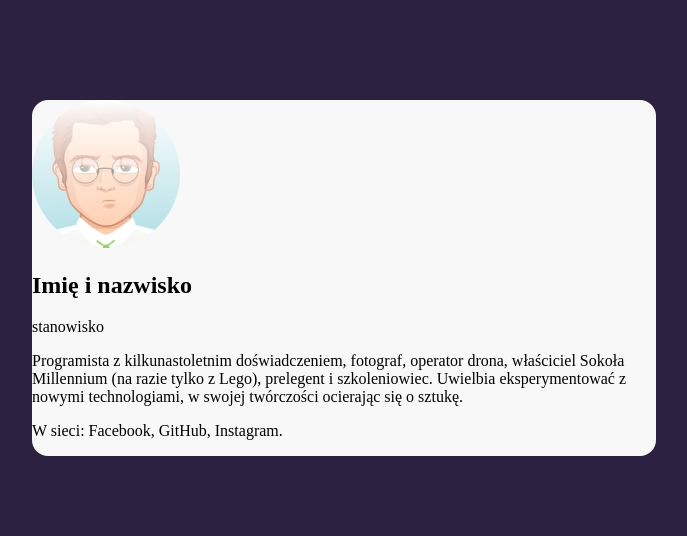
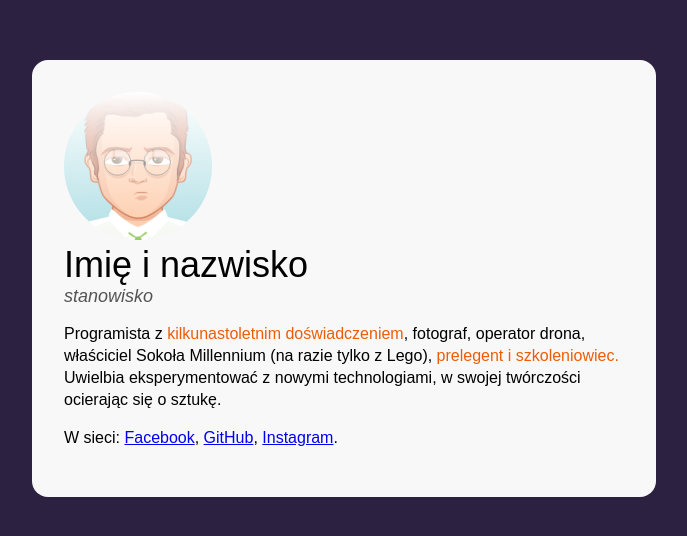
Before and after one commit to KatarzynaKanarszczuk/business-card, a plain HTML site: page index.html in a window 1280 px wide. Shown: the part 130-666 px from the top of the page, without its empty margins (296-983 px from the left). Drawn offline with Linux system fonts and the light colour scheme.

Commit message:
complate BEM

```diff
--- a/index.html
+++ b/index.html
@@ -8,20 +8,27 @@
     <link href="style.css" rel="stylesheet" type="text/css" />
   </head>
   <body>
-    <main>
-      <article>
-        <img src="avatar.png" alt="zdjęcie"/>
-        <header>
-          <h1>Imię i nazwisko</h1>
-          <p>stanowisko</p>
+    <main class="main">
+      <article class="person">
+        <img class="person__picture" src="avatar.png" alt="zdjęcie" />
+        <header class="person__info">
+          <h1 class="person__name">Imię i nazwisko</h1>
+          <p class="person__position">stanowisko</p>
         </header>
-        <p>
-          Programista z kilkunastoletnim doświadczeniem, fotograf, operator
-          drona, właściciel Sokoła Millennium (na razie tylko z Lego), prelegent
-          i szkoleniowiec. Uwielbia eksperymentować z nowymi technologiami, w
-          swojej twórczości ocierając się o sztukę.
+        <p class="person__description">
+          Programista z
+          <strong class="special">kilkunastoletnim doświadczeniem</strong>,
+          fotograf, operator drona, właściciel Sokoła Millennium (na razie tylko
+          z Lego),
+          <strong class="special">prelegent i szkoleniowiec.</strong> Uwielbia
+          eksperymentować z nowymi technologiami, w swojej twórczości ocierając
+          się o sztukę.
         </p>
-        <p>W sieci: Facebook, GitHub, Instagram.</p>
+        <p class="person__description">
+          W sieci: <a class="person__link" href="#">Facebook</a>,
+          <a class="person__link" href="#">GitHub</a>,
+          <a class="person__link" href="#">Instagram</a>.
+        </p>
       </article>
     </main>
   </body>
--- a/style.css
+++ b/style.css
@@ -1,9 +1,18 @@
+html {
+    box-sizing: border-box;
+}
+
+*,*::before, *:after {
+    box-sizing: inherit;
+}
+
 body {
     background: #2C2141;
     display: flex;
     align-items: center;
     justify-content: center;
     min-height: 100vh;
+    font-family: Arial, Helvetica, sans-serif;
 
 }
 
@@ -12,4 +21,30 @@ main {
     border-radius: 16px;
     width: 624px;
     margin: 16px;
+    padding: 32px;
 }
+.person {
+
+}
+.person__description {
+    font-size: 16px;
+    line-height: 22px;
+}
+
+.person__name {
+    font-size: 36px;
+    margin: 0;
+    font-weight: normal;
+}
+
+.person__position {
+    font-size: 18px;
+    color: #545454;
+    margin: 0;
+    font-style: italic;
+
+}
+.special {
+    color: #ED5D06;
+    font-weight: normal;
+}
```
